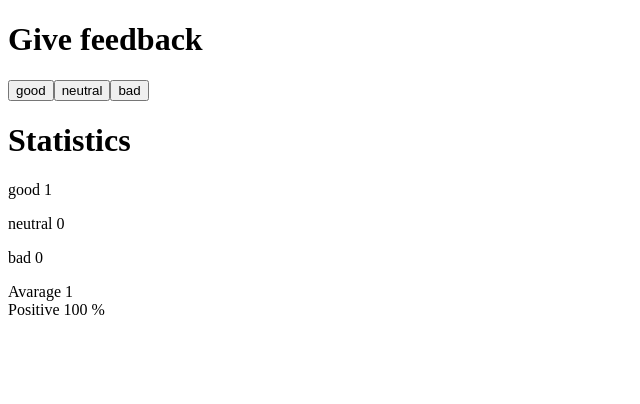
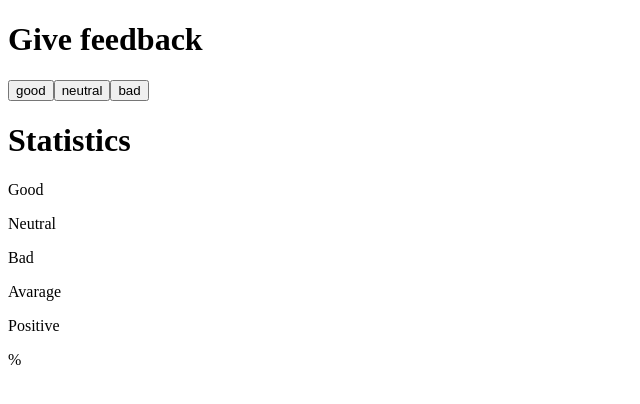
Before and after one commit to ElmoVah/Full_Stack_Open_2022, a React (Create React App) app in the folder part1/unicafe/: page / in a window 1280 px wide. Both pictures are taken after a click on the button "good". Shown: the top 404 px of the page, without its empty margins (0-640 px from the left). Built offline with nearby package versions, Linux system fonts and the light colour scheme.

Commit message:
Excersice 1.10 completed

```diff
--- a/part1/unicafe/src/App.js
+++ b/part1/unicafe/src/App.js
@@ -8,10 +8,10 @@ const Button = ({handleClick, text}) => {
   )
 }
 
-const StatLine = ({text, points}) => {
+const StatisticLine = ({text, value}) => {
   return (
     <p>
-    {text} {points}
+    {text} {value}
     </p>
   )
 }
@@ -28,11 +28,11 @@ const Statistics = ({good, neutral, bad}) => {
   return (
     <div>
       <h1>Statistics</h1>
-      <StatLine text="good" points={good}/>
-      <StatLine text="neutral" points={neutral}/>
-      <StatLine text="bad" points={bad}/>
-      Avarage {(good - bad) / (good + neutral + bad)} <br></br>
-      Positive {good / (good + neutral + bad) * 100} %
+      <StatisticLine text="Good" valeue={good}/>
+      <StatisticLine text="Neutral" valeue={neutral}/>
+      <StatisticLine text="Bad" valeue={bad}/>
+      <StatisticLine text="Avarage" valeue={(good - bad) / (good + neutral + bad)}/>
+      <StatisticLine text="Positive" valeue={good / (good + neutral + bad) * 100} />%
     </div>
   )
 }
```
